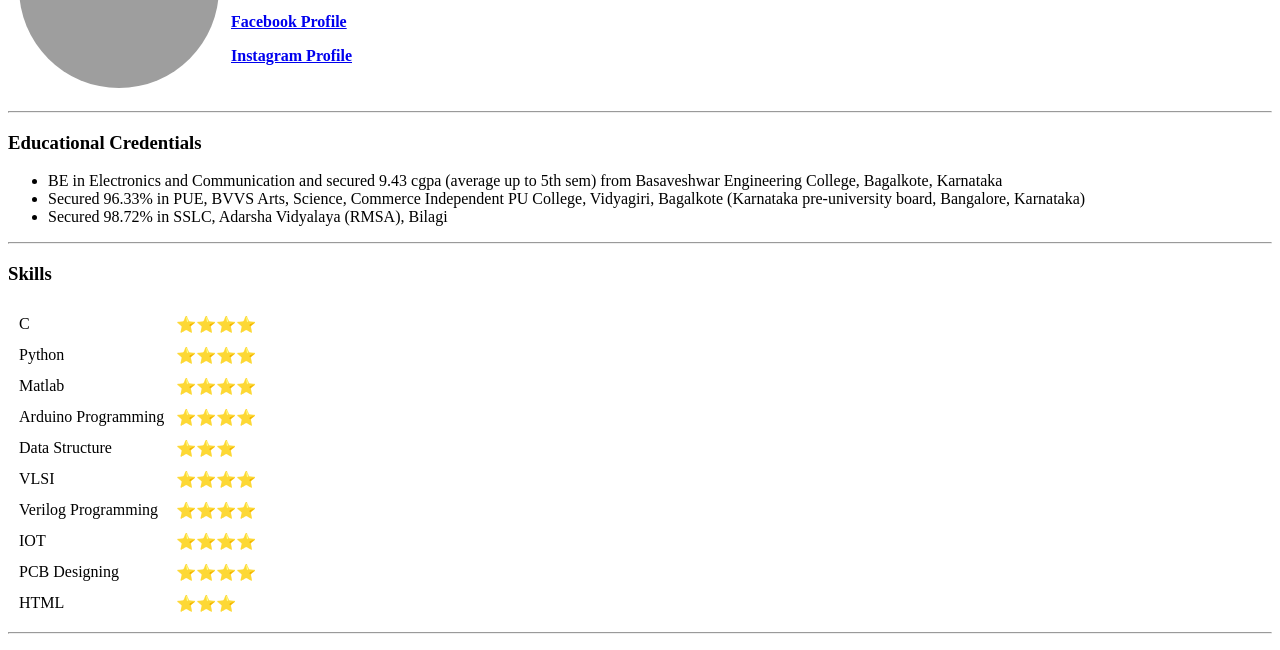
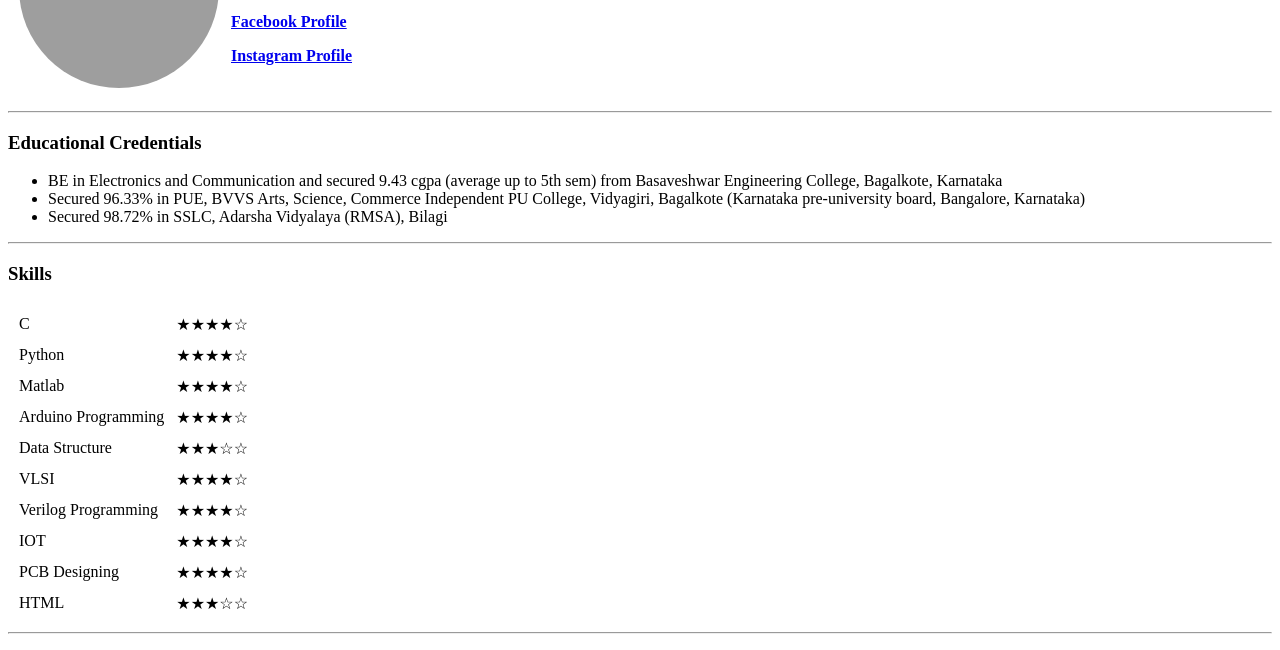
Before and after one commit to RashmiMHiremath/cv, a plain HTML site: page index.html in a window 1280 px wide. Shown: the part 131-781 px from the top of the page. Drawn offline with Linux system fonts and the light colour scheme; grey boxes are pictures that could not be loaded.

Commit message:
Update index.html

```diff
--- a/index.html
+++ b/index.html
@@ -28,43 +28,43 @@
  <table cellspacing=10>
    <tr>
            <td>C</td>
-           <td>⭐⭐⭐⭐</td>
+           <td>★★★★☆</td>
          </tr>
          <tr>
            <td>Python</td>
-           <td>⭐⭐⭐⭐</td>
+           <td>★★★★☆</td>
          </tr>
          <tr>
            <td>Matlab</td>
-           <td>⭐⭐⭐⭐</td>
+           <td>★★★★☆</td>
          </tr>
          <tr>
            <td>Arduino Programming</td>
-           <td>⭐⭐⭐⭐</td>
+           <td>★★★★☆</td>
          </tr>
          <tr>
            <td>Data Structure</td>
-           <td>⭐⭐⭐</td>
+           <td>★★★☆☆</td>
          </tr>
          <tr>
            <td>VLSI</td>
-           <td>⭐⭐⭐⭐</td>
+           <td>★★★★☆</td>
          </tr>
          <tr>
            <td>Verilog Programming</td>
-           <td>⭐⭐⭐⭐</td>
+           <td>★★★★☆</td>
          </tr>
          <tr>
            <td>IOT</td>
-           <td>⭐⭐⭐⭐</td>
+           <td>★★★★☆</td>
          </tr>
          <tr>
            <td>PCB Designing</td>
-           <td>⭐⭐⭐⭐</td>
+           <td>★★★★☆</td>
          </tr>
          <tr>
            <td>HTML</td>
-           <td>⭐⭐⭐</td>
+           <td>★★★☆☆</td>
          </tr>
        </table>
        <hr>
```
